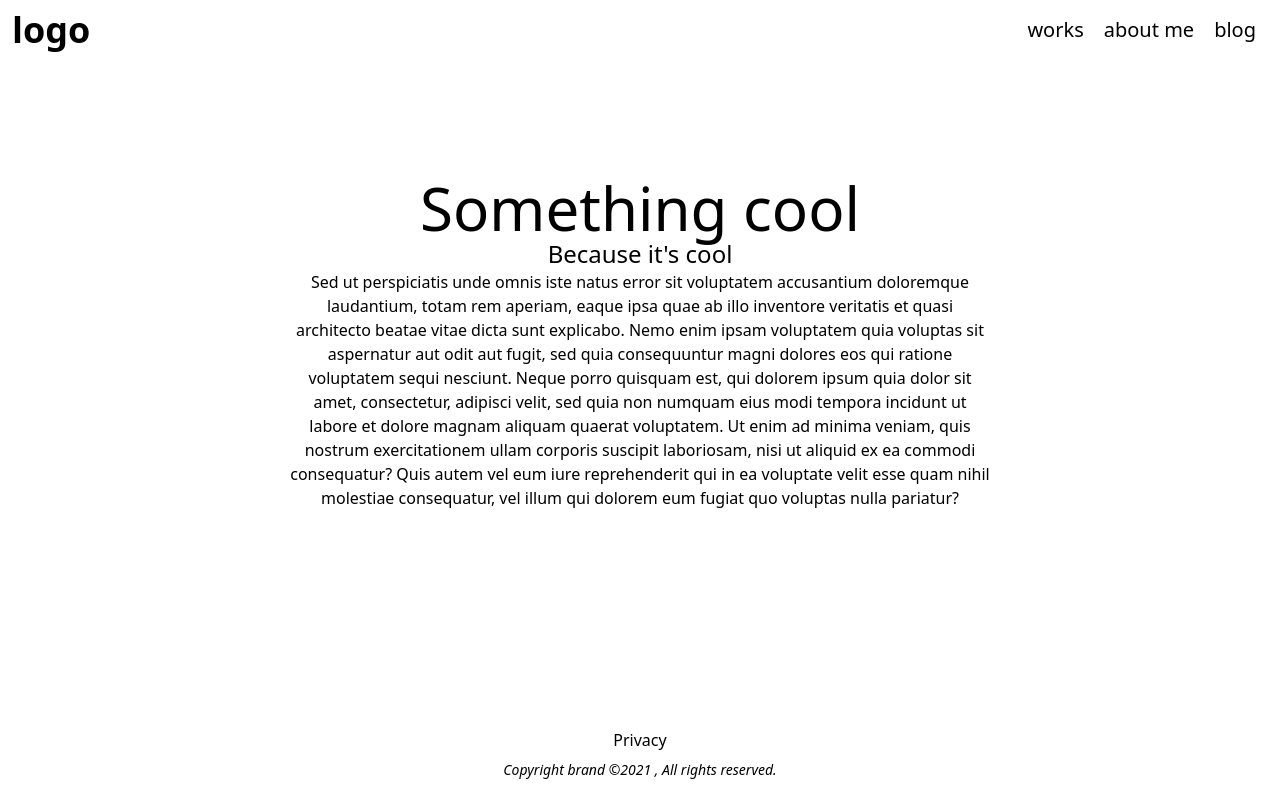
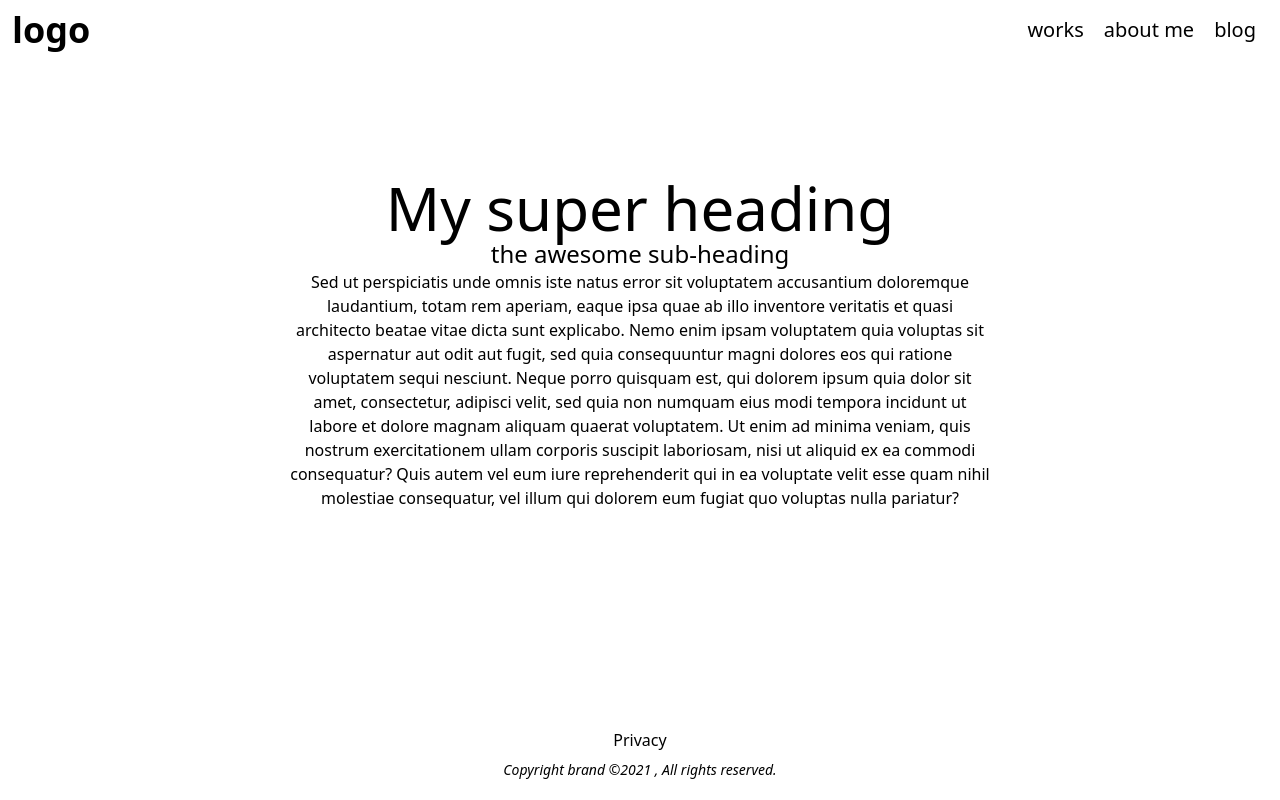
Before and after one commit to flrnd/nextjs-typescript-starter, a Next.js app: page / in a window 1280 px wide. Built offline with nearby package versions, Linux system fonts and the light colour scheme.

Commit message:
Change text heading and subheading vars

```diff
--- a/pages/index.tsx
+++ b/pages/index.tsx
@@ -3,8 +3,8 @@ import siteConfig from '../lib/siteConfig'
 import Layout from '../components/layout/layout'
 import Container from '../components/layout/container'
 
-const mainHeading = 'Something cool'
-const mainSubHeading = "Because it's cool"
+const mainHeading = 'My super heading'
+const mainSubHeading = 'the awesome sub-heading'
 
 const { SEO } = siteConfig
 
```
